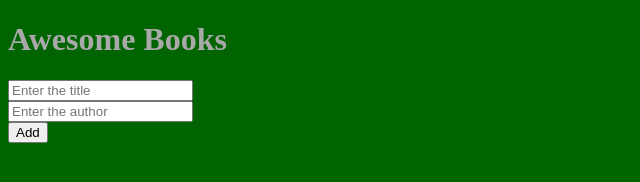
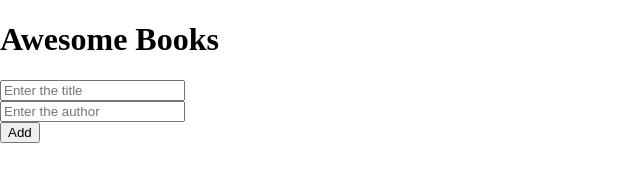
Before and after one commit to muhenge/Awesomebooks, a website: page index.html in a window 1280 px wide. Shown: the whole page, without its empty margins (0-640 px from the left). Drawn offline with Linux system fonts and the light colour scheme.

Commit message:
Correct lint errors

```diff
--- a/style.css
+++ b/style.css
@@ -1,7 +1,4 @@
-html {
-  background-color: darkgreen;
-  color: darkgrey;
+body {
+  padding: 0;
+  margin: 0;
 }
-p {
-  margin: 0.5rem;
-}
```
Also changed, not shown: index.js (+11 -9 lines).
